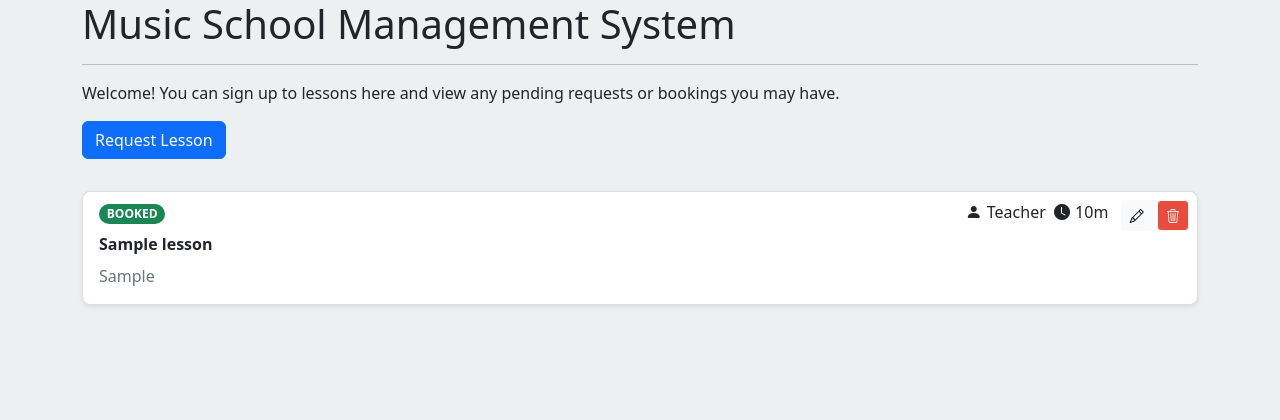
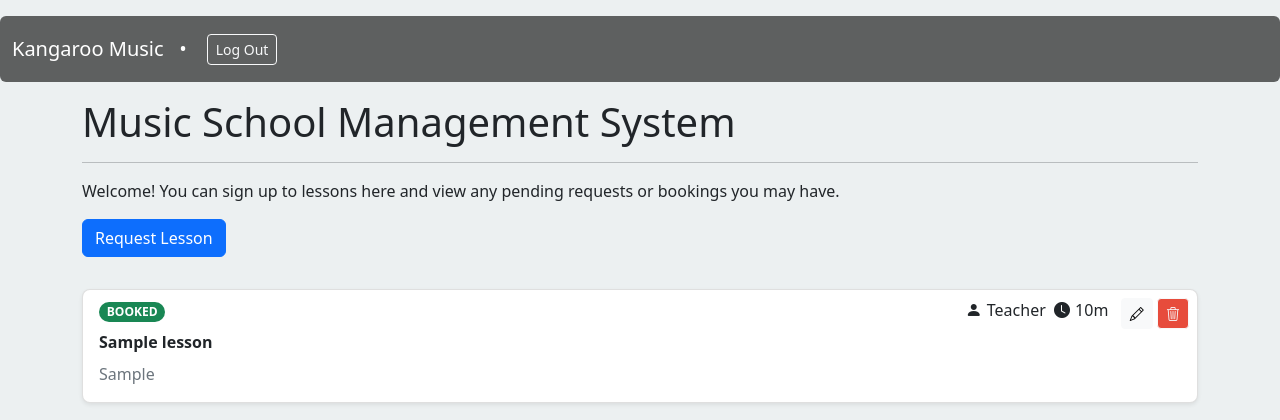
Before and after one commit to ubkh/seg-msms, a Django app: page /home/ in a window 1280 px wide. Shown: the top 420 px of the page. Run offline with Django 4.2, Linux system fonts and the light colour scheme; a user stored in the database is signed in; tables that the repository leaves empty hold one stand-in row (values such as "Sample post").

Commit message:
Updated Nav Bar and added Log out

```diff
--- a/lessons/templates/base.html
+++ b/lessons/templates/base.html
@@ -9,6 +9,7 @@
               integrity="sha384-Zenh87qX5JnK2Jl0vWa8Ck2rdkQ2Bzep5IDxbcnCeuOxjzrPF/et3URy9Bv1WTRi"
               crossorigin="anonymous">
     </head>
+    {% include 'partials/navbar.html' %}
     <body style="background-color:#ecf0f1;">
         {% block body %}{% endblock %}
     </body>
--- a/lessons/templates/index.html
+++ b/lessons/templates/index.html
@@ -1,7 +1,6 @@
 {% extends 'base.html' %}
 {% block body %}
     <div class="container">
-        {% include 'partials/navbar.html' %}
         <div class="vh-100 d-flex justify-content-center align-items-center">
             <p class="h1 fs-1">Welcome 👋 to Kangaroo Music!</p>
         </div>
--- a/lessons/templates/partials/navbar.html
+++ b/lessons/templates/partials/navbar.html
@@ -3,8 +3,13 @@
         <span class="navbar-brand mb-0 h1">Kangaroo Music&nbsp&nbsp&nbsp•</span>
         <div class="collapse navbar-collapse" id="navbarNavAltMarkup">
             <div class="navbar-nav">
-                <a class="btn btn-outline-light mx-1 btn-sm" role="button" href="{% url 'login' %}">Log In</a>
-                <a class="btn btn-outline-light mx-1 btn-sm" role="button" href="{% url 'register' %}">Register</a>
+                {% if not user.is_authenticated %}
+                    <a class="btn btn-outline-light mx-1 btn-sm" role="button" href="{% url 'login' %}">Log In</a>
+                    <a class="btn btn-outline-light mx-1 btn-sm" role="button" href="{% url 'register' %}">Register</a>
+                {% endif %}
+                {% if user.is_authenticated %}
+                    <a class="btn btn-outline-light mx-1 btn-sm" role="button" href="{% url 'log_out' %}">Log Out</a>
+                {% endif %}
             </div>
         </div>
     </div>
```
